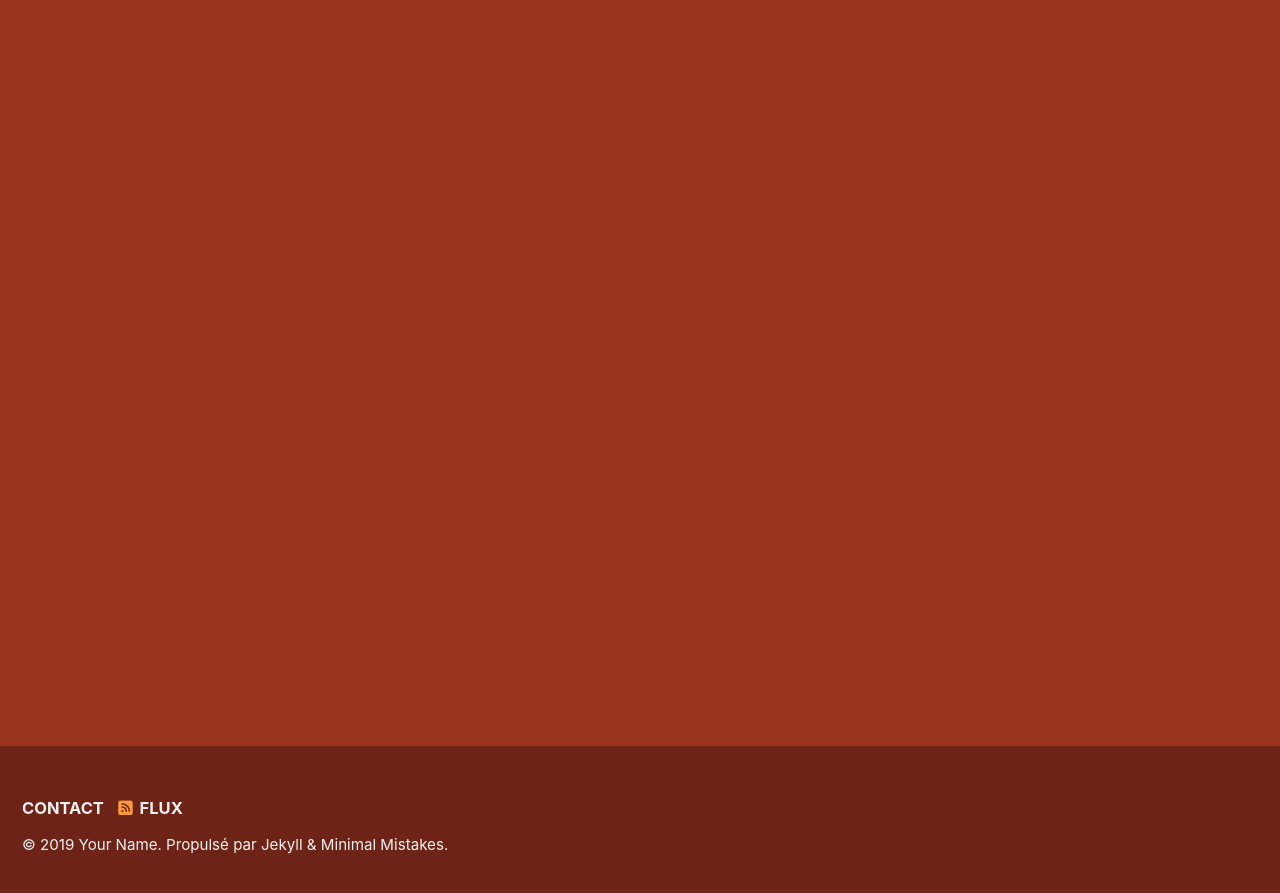
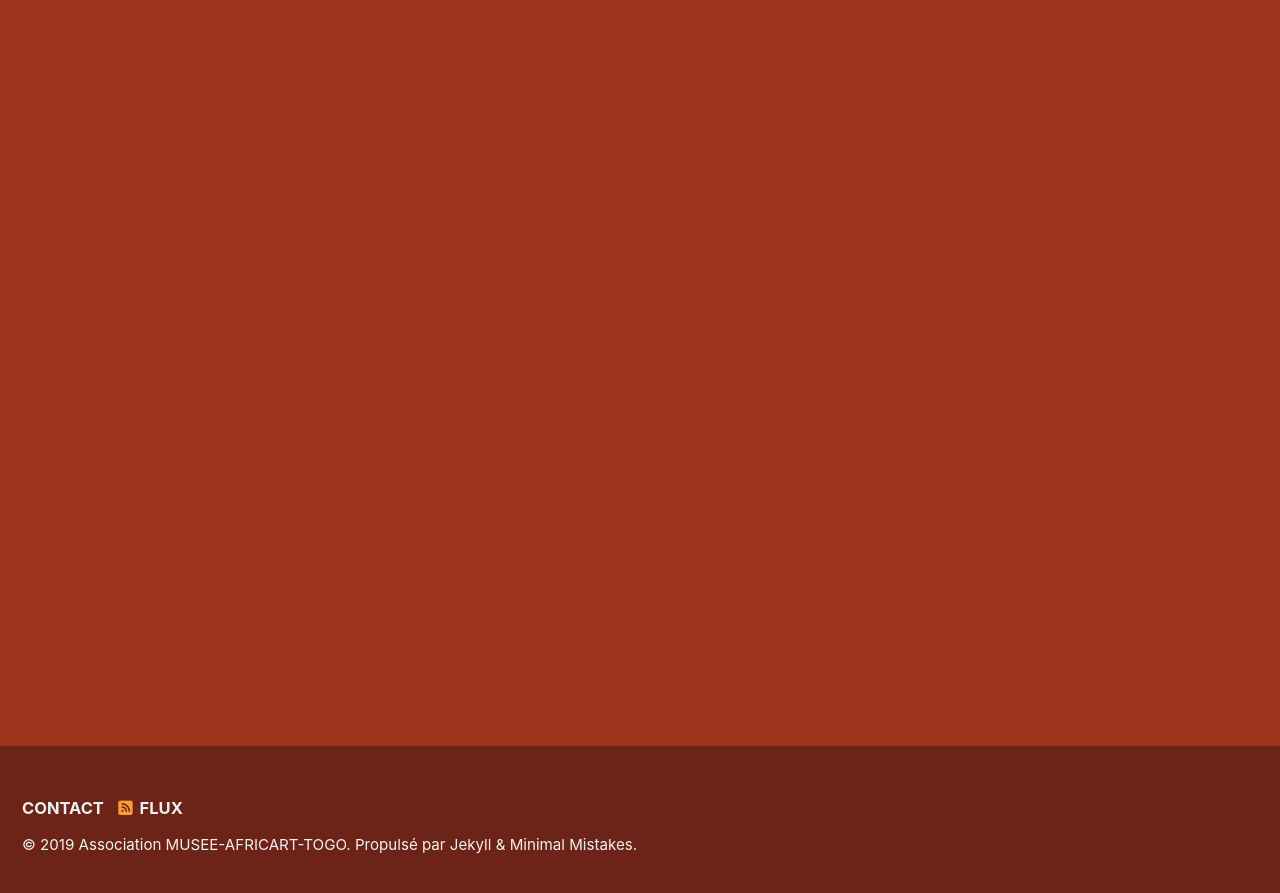
Before and after one commit to africart/musee-africart-togo.com, a Jekyll site: the page built from index.html, in a window 1280 px wide and 900 px high, scrolled down 231 px. Shown: the top 893 px of the window. Built offline with Jekyll 4.4.1, drawn with Linux system fonts in a browser that asks for light colours; cached includes are drawn as plain includes; nearby versions of some CDN libraries; a script that is not in the unit is left out; the list of posts is cut into pages by our own code.

Commit message:
some config

```diff
--- a/_config.yml
+++ b/_config.yml
@@ -15,57 +15,44 @@
 minimal_mistakes_skin    : "dark" # "air", "aqua", "contrast", "dark", "dirt", "neon", "mint", "plum", "sunrise"
 
 # Site Settings
-locale                   : "fr-FR"
+locale                   : "fr"
 title                    : "Musée AFRICART Kara, Togo"
 title_separator          : "-"
 subtitle                 : Art Africain # site tagline that appears below site title in masthead
-name                     : "Your Name"
+name                     : "Association MUSEE-AFRICART-TOGO"
 description              : "Visitez le musée de l'association MUSEE AFRICART TOGO"
 url                      : https://musee-africart-togo.com # the base hostname & protocol for your site e.g. "https://mmistakes.github.io"
 baseurl                  : # the subpath of your site, e.g. "/blog"
 repository               : africart/musee-africart-togo.com # GitHub username/repo-name e.g. "mmistakes/minimal-mistakes"
-teaser                   : # path of fallback teaser image, e.g. "/assets/images/500x300.png"
-logo                     : /img/logo-africart-2-bgrouille.jpg # path of logo image to display in the masthead, e.g. "/assets/images/88x88.png"
+teaser                   : /img/musee-africart-kara-togo-masques-fallback-teaset-500x300.jpg # path of fallback teaser image, e.g. "/assets/images/500x300.png"
+logo                     : /img/logo-musee-africart-kara-togo-kwele-optimized-omgsvg.gif # path of logo image to display in the masthead, e.g. "/assets/images/88x88.png"
 masthead_title           : # overrides the website title displayed in the masthead, use " " for no title
 
 # custom settings for africart togo
 robots_allow: false # true : allow robots indexing and points to sitemap
-                   # false : Disallow robots indexing
-                   # see robot.txt for more infos
+                    # false : Disallow robots indexing
+                    # see robot.txt for more infos
 
 # breadcrumbs            : false # true, false (default)
 words_per_minute         : 200
-comments:
-  provider               : # false (default), "disqus", "discourse", "facebook", "staticman", "staticman_v2", "utterances", "custom"
-  disqus:
-    shortname            : # https://help.disqus.com/customer/portal/articles/466208-what-s-a-shortname-
-  discourse:
-    server               : # https://meta.discourse.org/t/embedding-discourse-comments-via-javascript/31963 , e.g.: meta.discourse.org
-  facebook:
-    # https://developers.facebook.com/docs/plugins/comments
-    appid                :
-    num_posts            : # 5 (default)
-    colorscheme          : # "light" (default), "dark"
-  utterances:
-    theme                : # "github-light" (default), "github-dark"
-    issue_term           : # "pathname" (default)
 
 reCaptcha:
   siteKey                :
   secret                 :
+
 atom_feed:
   path                   : # blank (default) uses feed.xml
+
 search                   : # true, false (default)
 search_full_content      : # true, false (default)
 search_provider          : # lunr (default), algolia, google
+
 algolia:
   application_id         : # YOUR_APPLICATION_ID
   index_name             : # YOUR_INDEX_NAME
   search_only_api_key    : # YOUR_SEARCH_ONLY_API_KEY
   powered_by             : # true (default), false
-google:
-  search_engine_id       : # YOUR_SEARCH_ENGINE_ID
-  instant_search         : # false (default), true
+
 # SEO Related
 google_site_verification :
 bing_site_verification   :
@@ -198,14 +185,16 @@ kramdown:
 # Sass/SCSS
 sass:
   sass_dir: _sass
-  style: compressed # http://sass-lang.com/documentation/file.SASS_REFERENCE.html#output_style
-
+  # style : nested (default), compact, compressed, expanded
+  #         :nested, :compact, :compressed, :expanded also works
+  # see http://sass-lang.com/documentation/file.SASS_REFERENCE.html#output_style
+  style: nested
 
 # Outputting
 permalink: /:categories/:title/
 paginate: 5 # amount of posts to show
 paginate_path: /page:num/
-timezone: # https://en.wikipedia.org/wiki/List_of_tz_database_time_zones
+timezone: "Africa/Lome" # https://en.wikipedia.org/wiki/List_of_tz_database_time_zones
 
 
 # Plugins (previously gems:)
@@ -274,7 +263,7 @@ defaults:
       layout: single
       author_profile: true
       read_time: true
-      comments: # true
+      comments: true
       share: true
       related: true
 
```
